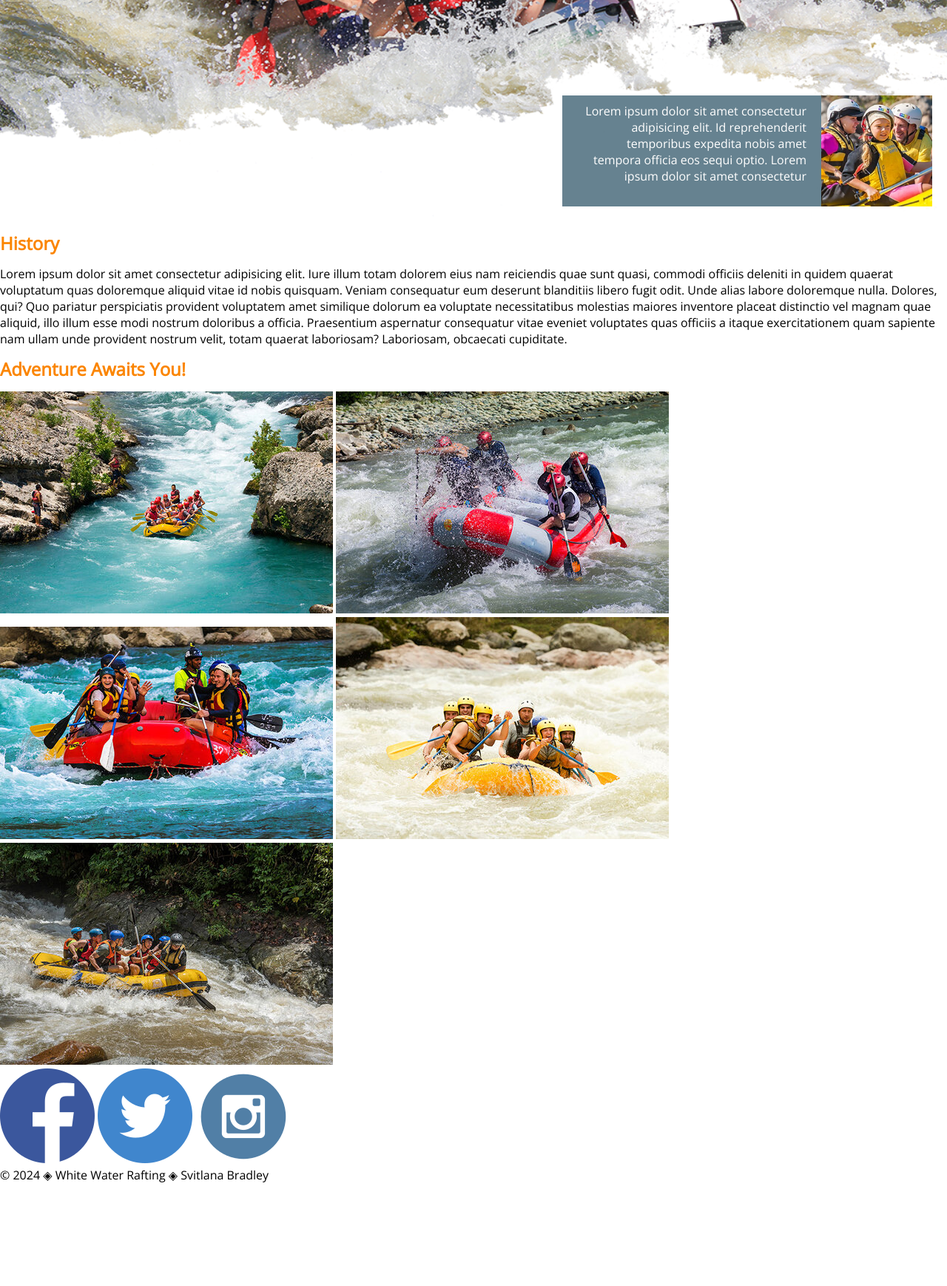
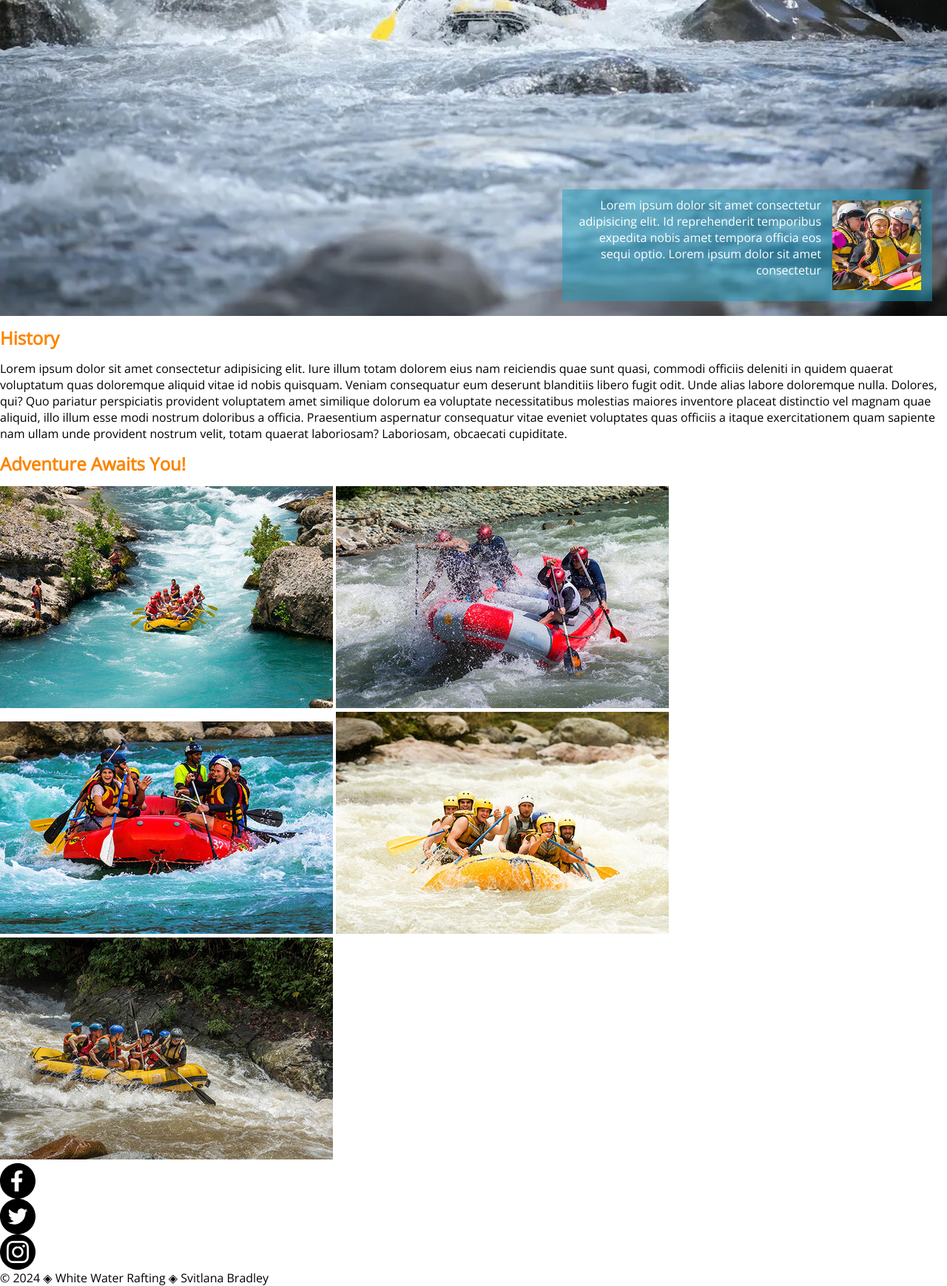
Before and after one commit to svitlanabradley/wdd130, a plain HTML site: page wwr/about.html in a window 1280 px wide. Shown: the part 600-2338 px from the top of the page at 74% size. Before the commit the page ends 2199 px from the top, so only its background shows below. Drawn offline with nearby package versions, Linux system fonts and the light colour scheme.

Commit message:
added changes

```diff
--- a/wwr/about.html
+++ b/wwr/about.html
@@ -4,6 +4,8 @@
     <meta charset="UTF-8">
     <meta name="viewport" content="width=device-width, initial-scale=1.0">
     <title>White Water Rafting</title>
+    <meta name="description" content="Whitewater rafting is a type of recreation that involves navigating a non-motorized watercraft down free flowing rivers. A rafting company organizes trips, provides the watercraft, life jackets, etc., and typically offers experienced guides to take passengers down a river. The business intent is to provide a thrilling and safe experience to individuals and groups for a fee.">
+    <meta name="author" content="Svitlana Bradley">
     <link rel="stylesheet" href="/styles/rafting.css">
     <link rel="preconnect" href="https://fonts.googleapis.com">
     <link rel="preconnect" href="https://fonts.gstatic.com" crossorigin>
@@ -21,11 +23,11 @@
     </header>
     <main>
         <div class="hero">
-            <img src="/images/hero_img.png" alt="rafting image">
+            <img src="/images/hero_img.webp" alt="rafting image">
             <h1>White Water Rafting</h1>
             <article>
+                <img src="/images/happy_client.jpg" alt="client">
                 <p>Lorem ipsum dolor sit amet consectetur adipisicing elit. Id reprehenderit temporibus expedita nobis amet tempora officia eos sequi optio. Lorem ipsum dolor sit amet consectetur </p>
-                <img src="/images/happy_client.jpg" alt="client">
             </article>
         </div>
         <section>
@@ -45,13 +47,13 @@
         <p></p>
         <nav class="sociallinks">
             <a href="https://facebook.com">
-                <img src="/images/facebook_icon.png" alt="Facebook">
+                <img src="/images/facebook_icon.svg" alt="Facebook">
             </a>
             <a href="https://twitter.com">
-                <img src="/images/twitter_icon.png" alt="Twitter">
+                <img src="/images/twitter_icon.svg" alt="Twitter">
             </a>
             <a href="https://instagram.com">
-                <img src="/images/instagram_icon.png" alt="Instagram">
+                <img src="/images/instagram_icon.svg" alt="Instagram">
             </a>
         </nav>
         <p>&copy; 2024 ◈ White Water Rafting ◈ Svitlana Bradley </p>
--- a/wwr/styles/rafting.css
+++ b/wwr/styles/rafting.css
@@ -47,35 +47,36 @@ a {
     justify-content: center;
     width: 100%;
     line-height: 70px;
+    background-color: rgba(2, 48, 71, 0.6);
     color: white;
     top: 40px;
 }
 
 article {
     width: 500px;
-    display: flex;
-    align-content: center;
-    justify-content: center;
     bottom: 20px;
     right: 20px;
     position: absolute;
+    background-color: rgba(33, 158, 188, 0.5);
 }
 
 article p {
     color: white;
     padding: 10px 20px;
     text-align: right;
-    background: var(--color-dark-blue);
-    opacity: .6;
 }
 
 article img {
     max-width: 30%;
+    padding: 15px;
     height: auto;
     float: right;
+    opacity: none;
 }
 
 .sociallinks a {
+    display: block;
+    width: 48px;
+    height: 48px;
     text-decoration: none;
-    color: var(--color-orange);
 }
```
Also changed, not shown: wwr/images/facebook_icon.png (deleted), wwr/images/facebook_icon.svg (added), wwr/images/hero_img.png (deleted), wwr/images/hero_img.webp (added), wwr/images/instagram_icon.png (deleted), wwr/images/instagram_icon.svg (added), wwr/images/twitter_icon.png (deleted), wwr/images/twitter_icon.svg (added).
